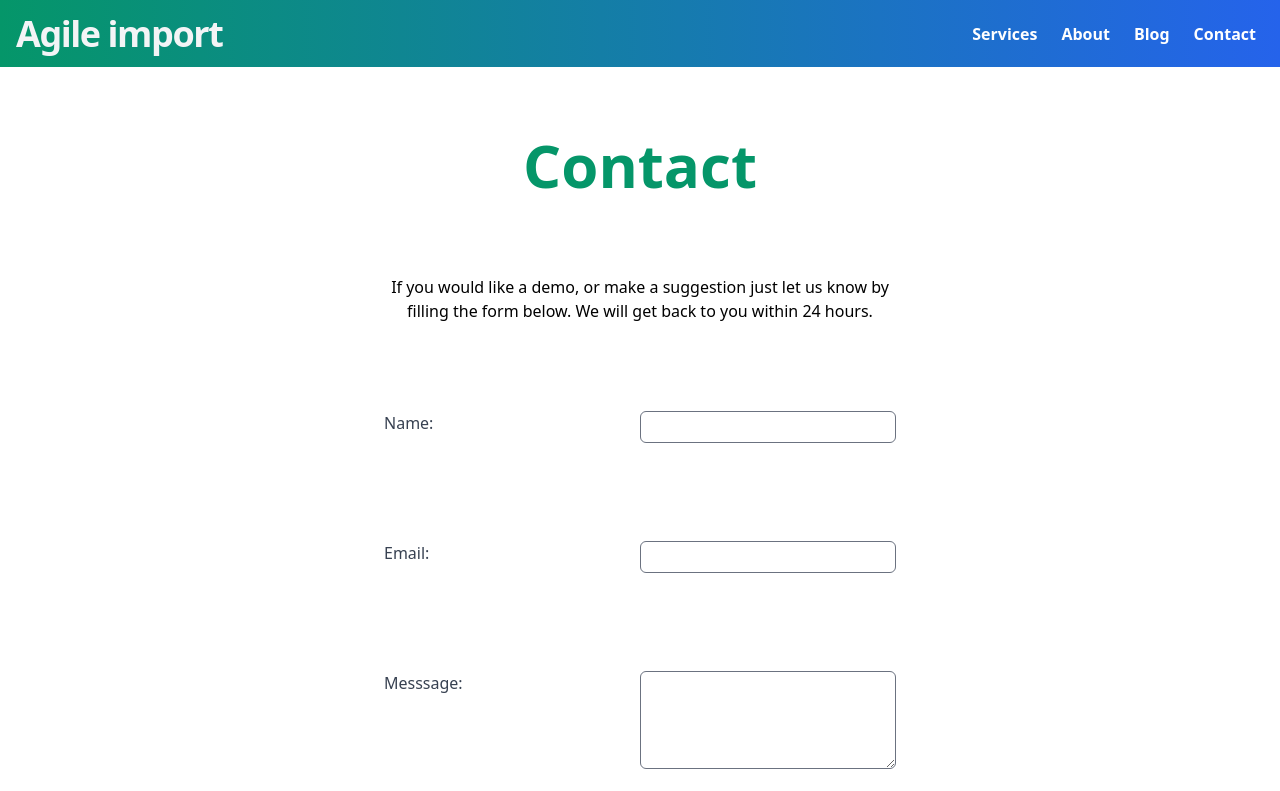
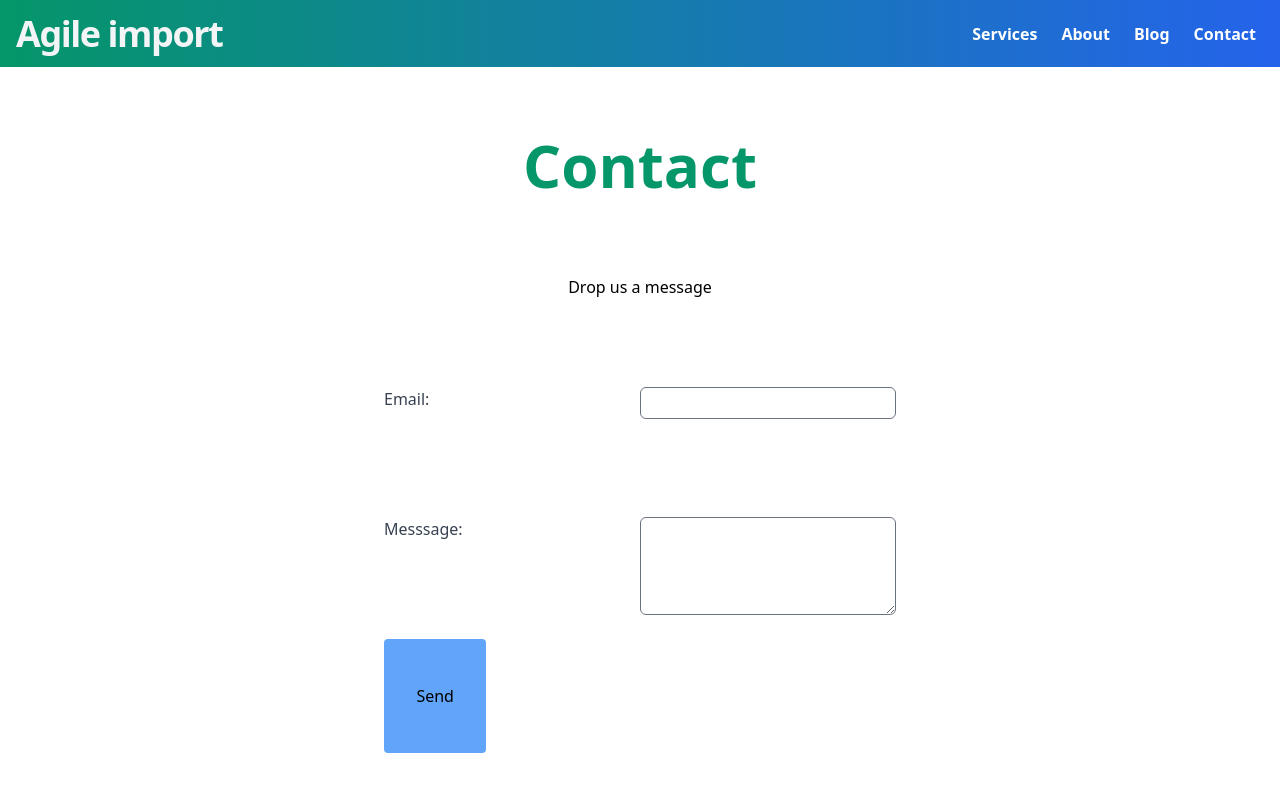
Before and after one commit to WaterlessPiano2/marketing, a Next.js app: page /contact in a window 1280 px wide. Shown: the top 791 px of the page. Built offline with nearby package versions, Linux system fonts and the light colour scheme.

Commit message:
Remove  marketing

```diff
--- a/components/footer.tsx
+++ b/components/footer.tsx
@@ -1,12 +1,12 @@
 import Container from "./container";
-import Newsletter from "./newsletter";
+// import Newsletter from "./newsletter";
 
 const Footer = () => {
   return (
     <footer className="bg-accent-1 border-t border-accent-2">
       <Container>
         <div className="py-10 flex flex-col lg:flex-row items-center">
-          <Newsletter />
+          {/* <Newsletter /> */}
         </div>
       </Container>
     </footer>
--- a/pages/contact.tsx
+++ b/pages/contact.tsx
@@ -62,28 +62,13 @@ const About = () => {
               <div className="lg:text-center">
                 <Intro pageName={pageName} />
               </div>
-              <p className=" mt-20 text-center">
-                If you would like a demo, or make a suggestion just let us know
-                by filling the form below. We will get back to you within 24
-                hours.
-              </p>
+              <p className=" mt-20 text-center">Drop us a message</p>
               <form
                 id="myForm"
                 className="mt-20 max-w-4 contact-form grid grid-cols-1 grid-rows-3 gap-4"
                 onSubmit={sendEmail}
               >
                 {" "}
-                <div className="py-2 grid grid-cols-2 ">
-                  <label className="block-inline font-medium text-gray-700">
-                    Name:
-                  </label>
-                  <input
-                    type="text"
-                    name="name"
-                    id="name"
-                    className="max-h-8 p-2 block-inline sm:text-sm  border border-gray-500 rounded-md "
-                  />
-                </div>{" "}
                 <div className="py-2 grid grid-cols-2">
                   <label className="block-inline font-medium text-gray-700">
                     Email:
```
